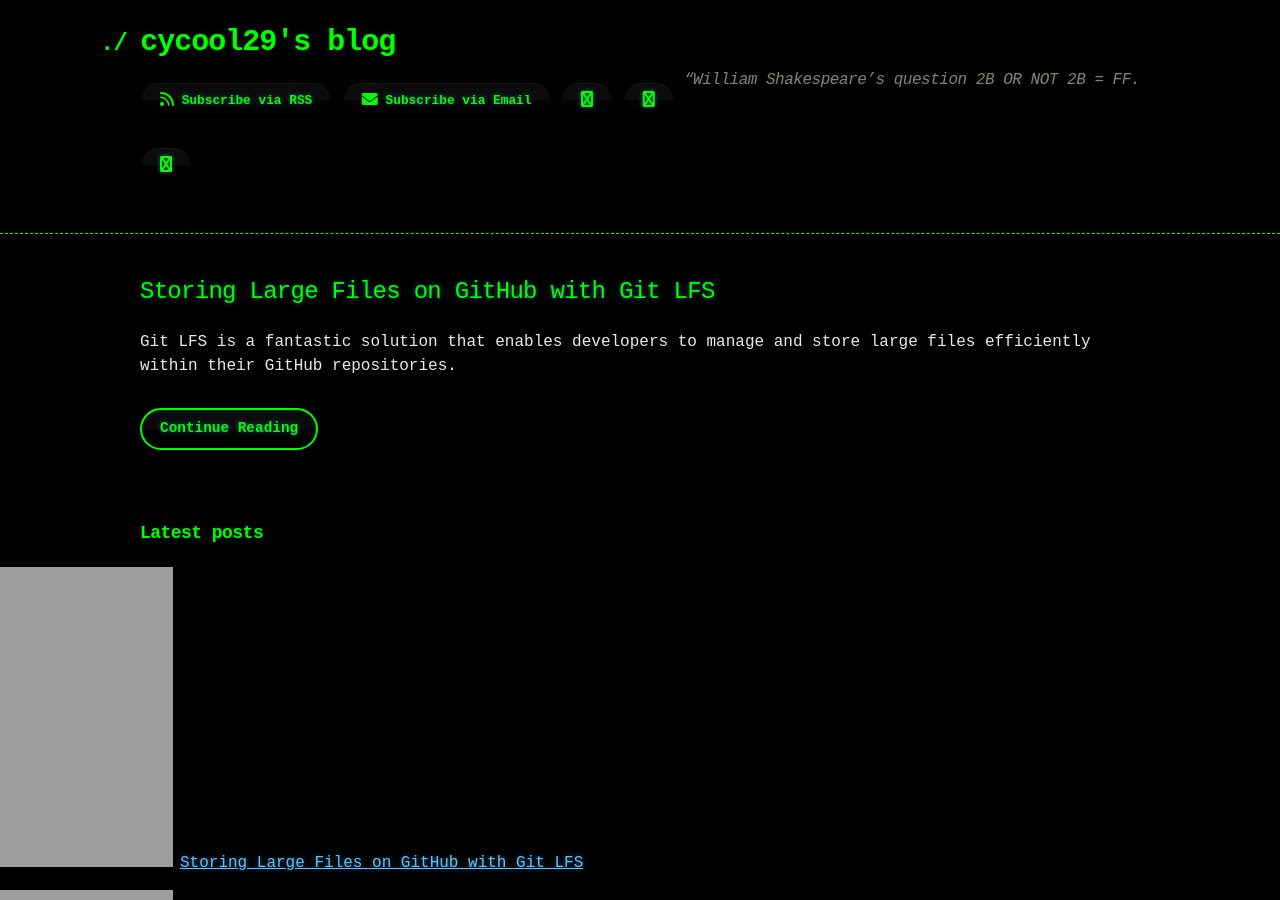
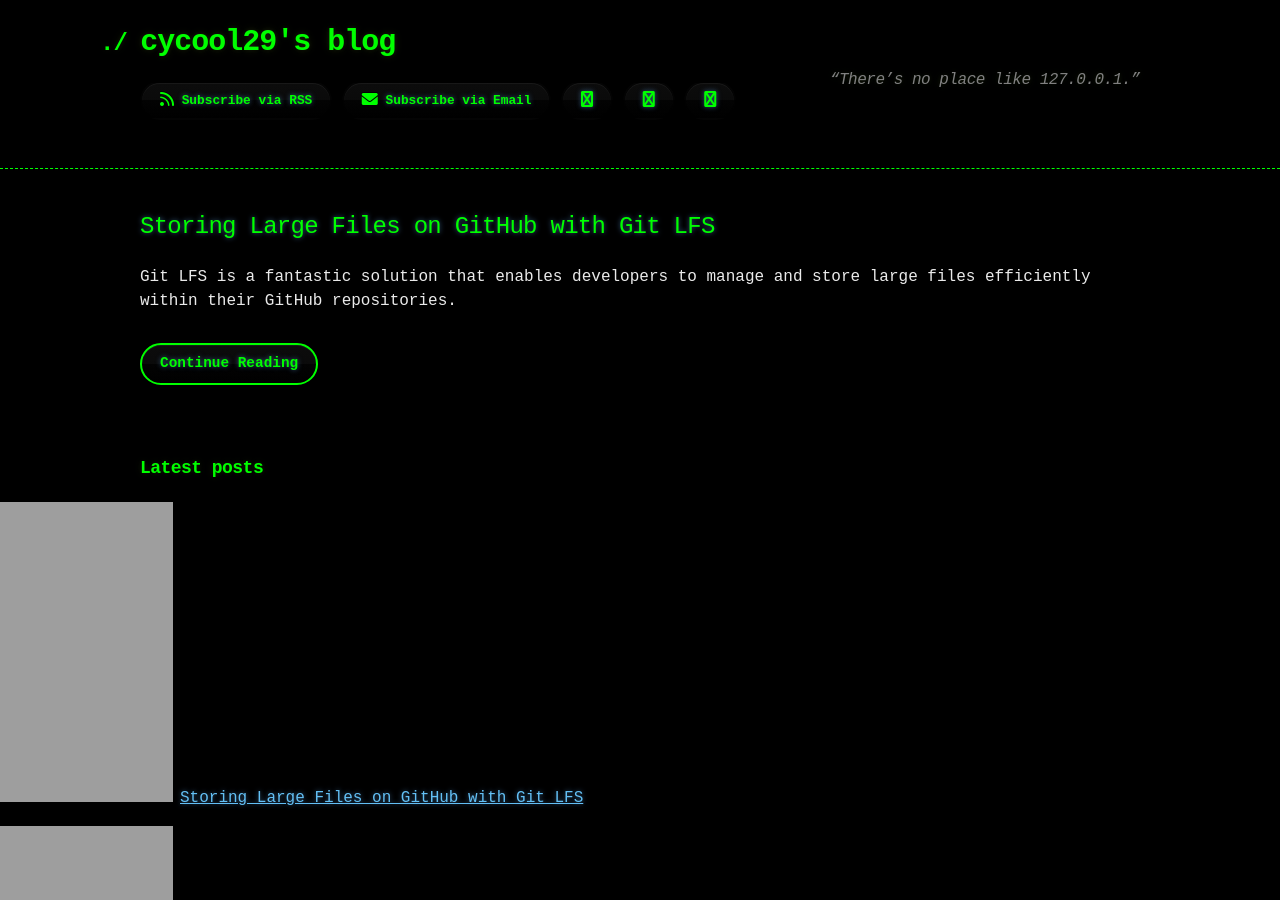
Before and after one commit to cycool29/cycool29.github.io, a Jekyll site: the page built from index.md, in a window 1280 px wide and 900 px high. Built offline with Jekyll 4.4.1, drawn with Linux system fonts in a browser that asks for light colours; a style sheet for code colours, icons or effects is not loaded.

Commit message:
Update quotes

```diff
--- a/_config.yml
+++ b/_config.yml
@@ -1,5 +1,5 @@
 title: cycool29's blog
-description: "“William Shakespeare’s question 2B OR NOT 2B = FF. "
+description: "“There’s no place like 127.0.0.1.” "
 bio: A high school student. Intermediate in Python, Git, Bash. Learning JavaScript. He/Him. "
 author: cycool29
 url: https://cycool29.github.io
```
